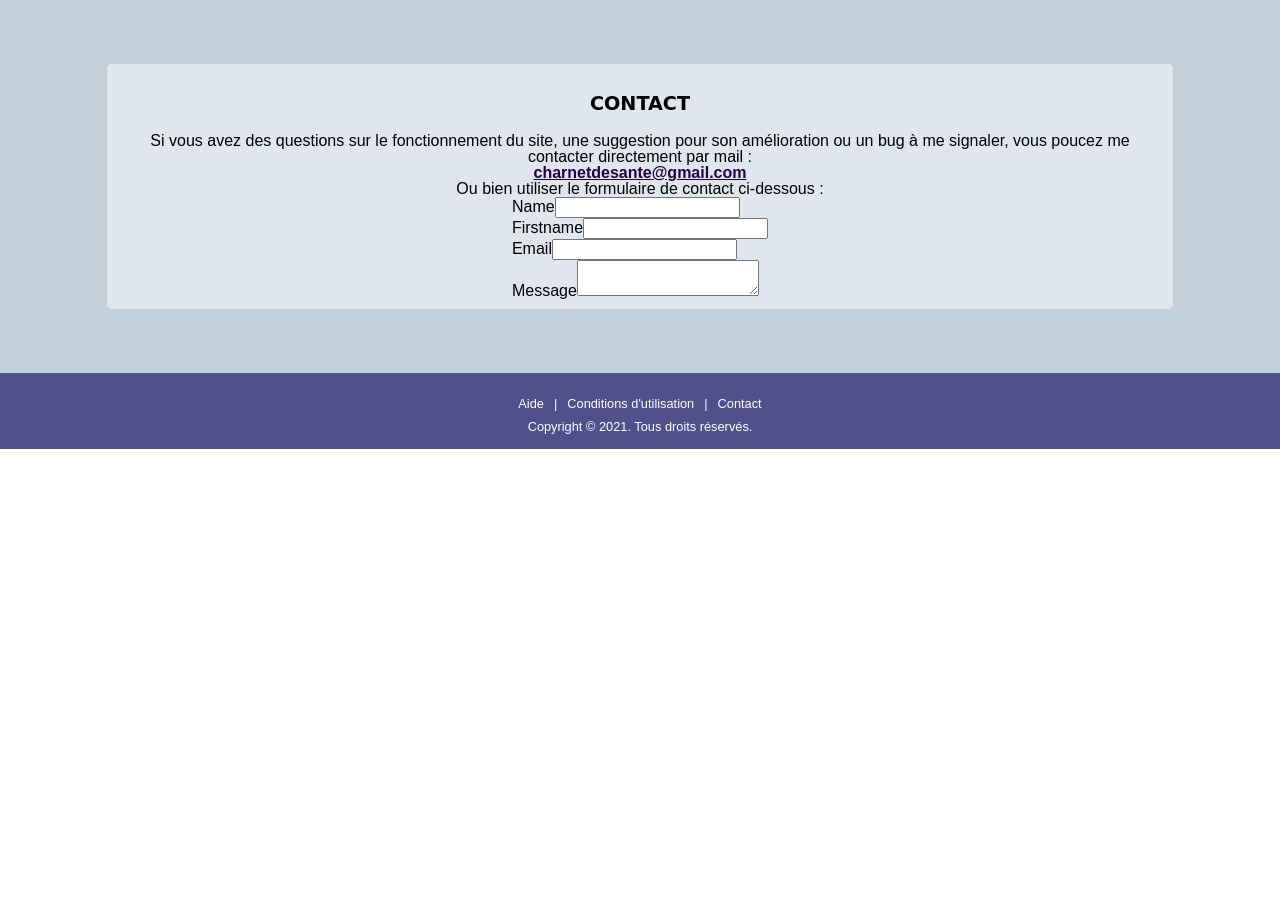
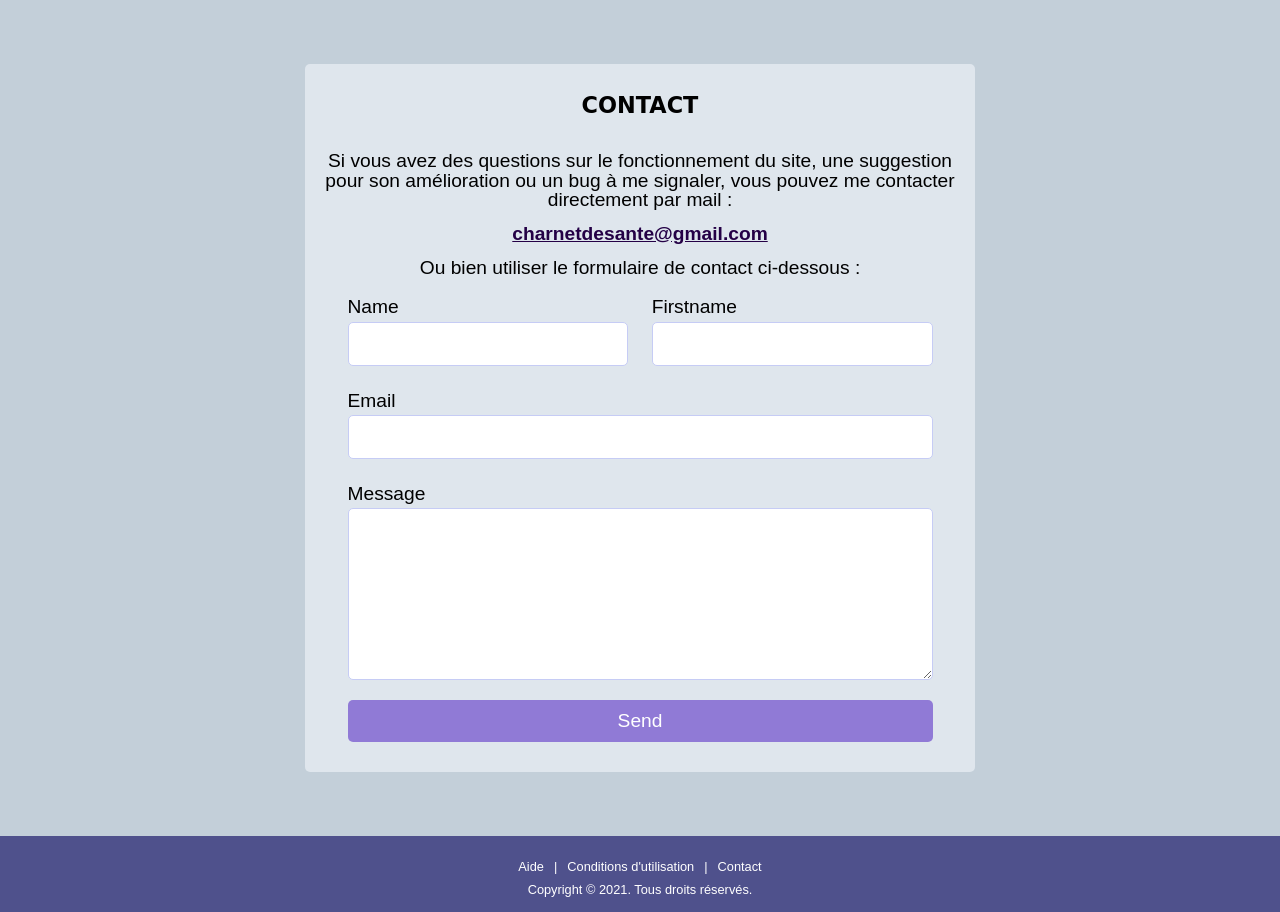
Before and after one commit to AurelieGilet/charnet-de-sante, a Symfony app: template templates/homepage/contact.html.twig in a window 1280 px wide. Shown: the part 104-1016 px from the top of the page. Before the commit the page ends 553 px from the top, so only its background shows below. Run offline with Twig, Linux system fonts and the light colour scheme; the template is opened without the code that fills it, so the values that code supplies are empty; form fields are guessed from the names that the template uses; some libraries are stand-ins or nearby versions.

Commit message:
contact page template + logic

```diff
--- a/public/css/homepage/contact.css
+++ b/public/css/homepage/contact.css
@@ -1,4 +1,5 @@
 .container {
+    min-height: 80vh;
     display: flex;
     flex-direction: column;
     justify-content: center;
@@ -9,6 +10,7 @@
 
 section {
     width: 95%;
+    max-width: 650px;
     display: flex;
     flex-direction: column;
     justify-content: center;
@@ -27,6 +29,7 @@ section h2 {
 
 section p {
     text-align: center;
+    margin: 15px 0;
 }
 
 section a {
@@ -35,3 +38,82 @@ section a {
     color: #240046;
     text-decoration: underline;
 }
+
+form {
+    width: 90%;
+}
+
+form div {
+    display: flex;
+    flex-direction: column;
+    margin: 10px 0 ;
+}
+
+.form-group div{
+    margin: 0;
+}
+
+label {
+    margin: 5px 0;
+}
+
+input, textarea {
+    padding: 10px;
+    border-radius: 5px;
+    border: 1px solid #c6ccf5;
+    font-size: 1rem;
+    font-family: Do Hyeon, sans-serif;
+}
+
+textarea {
+    max-width: 100%;
+    min-height: 150px;
+    max-height: 100vh;
+}
+
+button {
+    background-color: #907AD6;
+    padding: 10px;
+    border: none;
+    border-radius: 5px;
+    cursor: pointer;
+    color: white;
+    white-space: nowrap;
+    font-size: 1rem;
+    font-family: Do Hyeon, sans-serif;
+}
+
+form li {
+    color: #f84a7e;
+    padding: 4px;
+}
+
+form li:before {
+    content: url('../../img/site/warning.png');
+    margin-right: 5px;
+}
+
+
+/***** RESPONSIVE *****/
+
+@media screen and (min-width: 768px) {
+    section h2 {
+        font-size: 1.4rem;
+    }
+    section p, section a, label, input, textarea, button {
+        font-size: 1.2rem;
+    }
+    form div {
+        margin: 20px 0 ;
+    }
+    .form-group {
+        display: flex !important;
+        flex-direction: row !important;
+        justify-content: space-between !important;
+        margin: 0;
+    }
+    .form-group div {
+        width: 48%;
+    }
+
+}
--- /dev/null
+++ b/public/js/base.js
@@ -0,0 +1,10 @@
+const modalClose = document.querySelector(".close");
+const modalButton = document.querySelector(".modal-button");
+
+modalClose.addEventListener("click", function () {
+  document.querySelector(".wrapper").style.display = "none";
+});
+
+modalButton.addEventListener("click", function () {
+  document.querySelector(".wrapper").style.display = "none";
+});
--- a/templates/base.html.twig
+++ b/templates/base.html.twig
@@ -13,12 +13,14 @@
         {% block stylesheets %}
         {% endblock %}
 
-        {% block javascripts %}
-        {% endblock %}
     </head>
     <body>
         {% include 'partials/header.html.twig' %}
         {% block body %}{% endblock %}
         {% include 'partials/footer.html.twig' %}
+
+        {% block javascripts %}
+            <script src="{{ asset('js/base.js') }}"></script>
+        {% endblock %}
     </body>
 </html>
--- a/templates/homepage/contact.html.twig
+++ b/templates/homepage/contact.html.twig
@@ -3,30 +3,31 @@
 {% block title %}Contact{% endblock %}
 
 {% block stylesheets %}
-    <link href="{{ asset('css/homepage/contact.css') }}" rel="stylesheet">
+    <link rel="stylesheet" href="{{ asset('css/homepage/contact.css') }}" >
 {% endblock %}
 
 {% block body %}
 
     <div class="container">
 
+        {% include 'partials/message-modal.html.twig' %}
+
         <section>
             <h2>CONTACT</h2>
-            <p>Si vous avez des questions sur le fonctionnement du site, une suggestion pour son amélioration ou un bug à me signaler, vous poucez me contacter directement par mail :</p>
+            <p>Si vous avez des questions sur le fonctionnement du site, une suggestion pour son amélioration ou un bug à me signaler, vous pouvez me contacter directement par mail :</p>
             <a href="mailto:charnetdesante@gmail.com">charnetdesante@gmail.com</a>
             <p>Ou bien utiliser le formulaire de contact ci-dessous :</p>
 
             {{ form_start(contactForm) }}
-                {{ form_row(contactForm.name) }}
-                {{ form_row(contactForm.firstname) }}
+                <div class="form-group">
+                    {{ form_row(contactForm.name) }}
+                    {{ form_row(contactForm.firstname) }}
+                </div>
                 {{ form_row(contactForm.email) }}
                 {{ form_row(contactForm.message) }}
+                {{ form_row(contactForm.send) }}
             {{ form_end(contactForm) }}
         </section>
-
-
-
-
     </div>
 
 {% endblock %}
--- /dev/null
+++ b/templates/partials/message-modal.html.twig
@@ -0,0 +1,17 @@
+{% block messageModal %}
+
+    {% for label, messages in app.flashes(["danger", "success"]) %}
+            {% for message in messages %}
+                <div class="wrapper">
+                    <div class="modal">
+                        <div class="close">X</div>
+                        <span class="content {{label}}-content">
+                            {{message}}
+                        </span>
+                        <button class="modal-button" type="button">Ok</button>
+                    </div>
+                </div>
+            {% endfor %}
+    {% endfor %}
+
+{% endblock %}
```
Also changed, not shown: public/css/base.css (+65 -0 lines), src/Controller/ContactController.php (+7 -4 lines), src/Form/ContactFormType.php (+15 -13 lines), public/img/site/warning.png (added), 1 other file.
